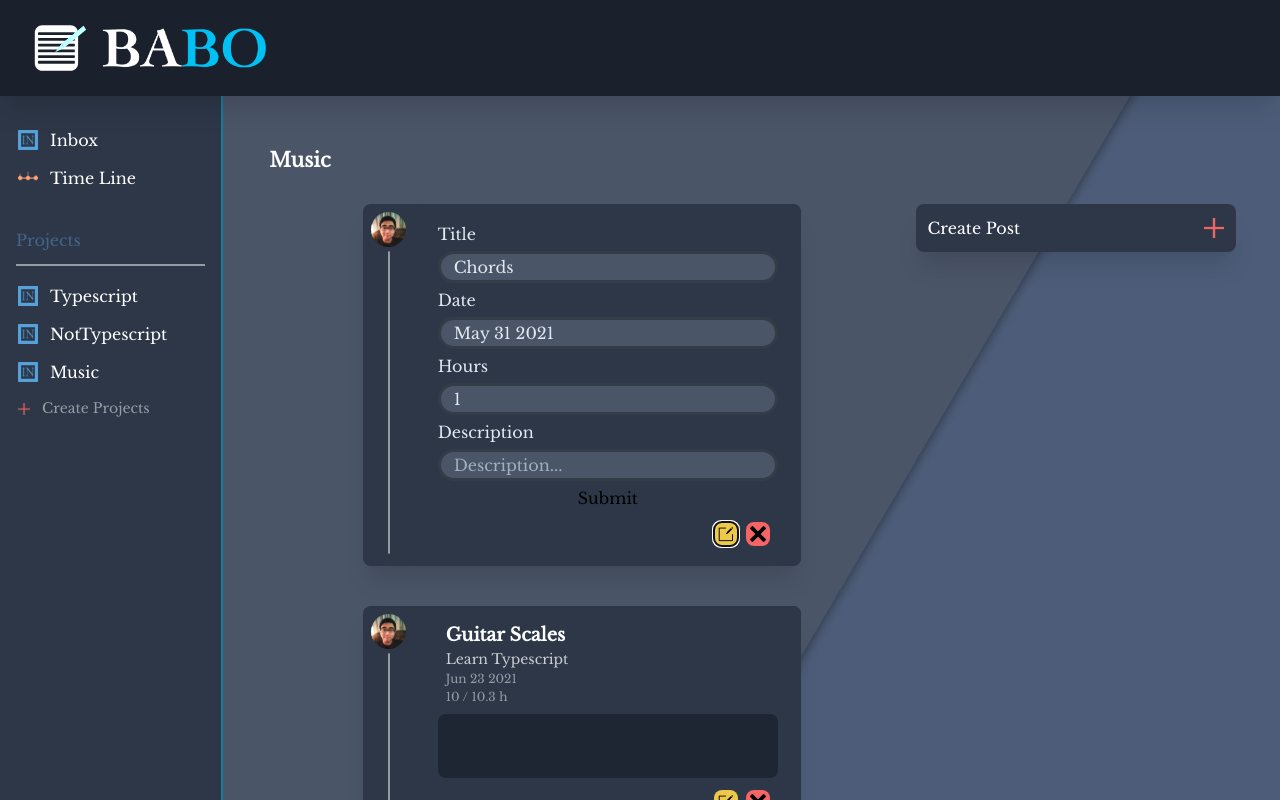
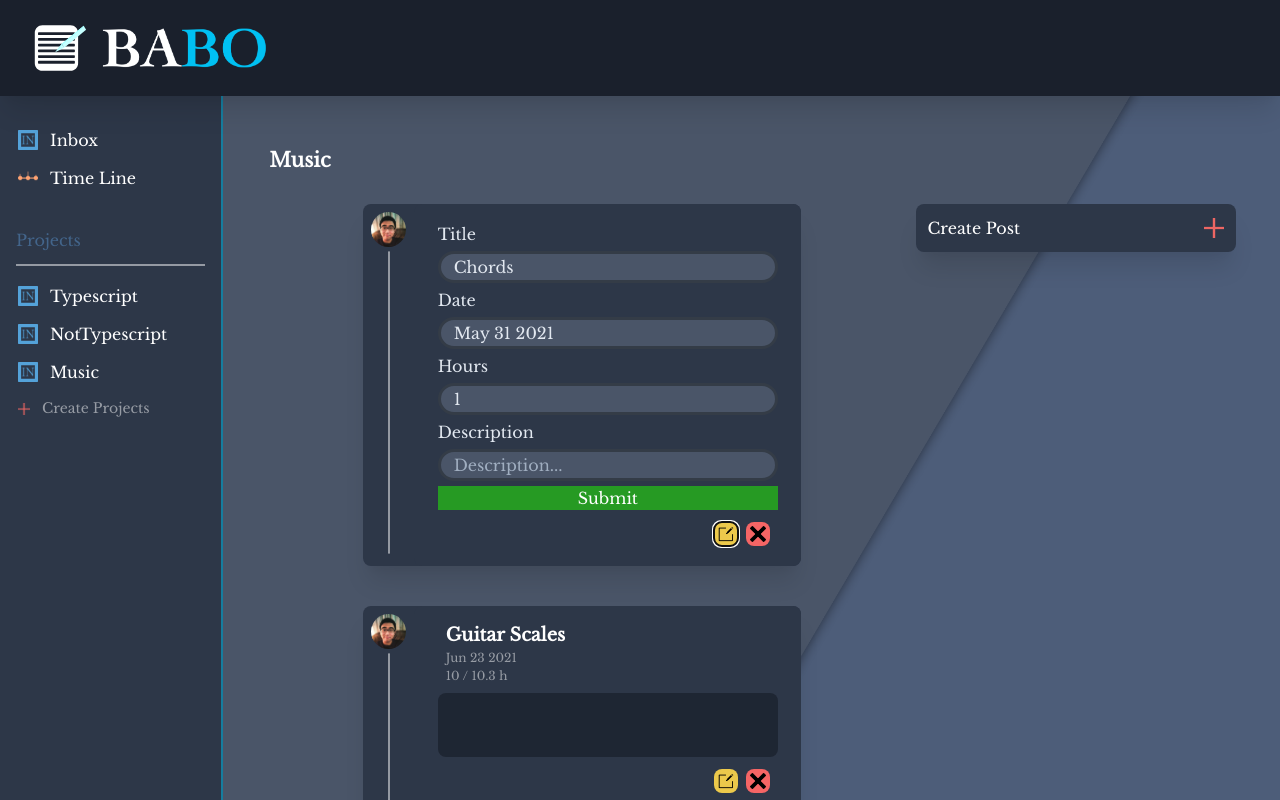
Before and after one commit to JamesTLopez/Babo, a React (Create React App) app: page /dashboard/projects/Music in a window 1280 px wide. Both pictures are taken after a click on the button 725 px from the left and 400 px from the top of the page. Built offline with nearby package versions, Linux system fonts and the light colour scheme; a web font is replaced by a local one.

Commit message:
update post functionality

```diff
--- a/src/assets/App.css
+++ b/src/assets/App.css
@@ -599,6 +599,10 @@ body,
   background-color: rgba(74, 85, 104, var(--bg-opacity));
 }
 
+.updatepost form button {
+  background-color: rgba(36, 189, 22, 0.74);
+}
+
 .header-background {
   background-size: cover;
   background-position: center center;
--- a/src/assets/App.scss
+++ b/src/assets/App.scss
@@ -429,6 +429,9 @@ body,
       color:#e2e8f0;
       background-color: rgba(74, 85, 104, var(--bg-opacity))
     }
+    button{
+      background-color: rgba(36, 189, 22, 0.74);
+    }
   }
 }
 
--- a/src/components/posts/Post.tsx
+++ b/src/components/posts/Post.tsx
@@ -1,4 +1,4 @@
-import React, { useEffect, useState } from "react";
+import React, {  useState } from "react";
 import ProfilesPic from "../../images/pro.jpg";
 import Edit from "../../images/edit.png";
 import Delete from "../../images/delete.png";
@@ -8,6 +8,7 @@ import { Consumer } from "../../context/context";
 import UpdatePost from "./UpdatePost";
 
 interface postValues {
+  id:number;
   title: string;
   hours: number;
   date: string;
@@ -15,7 +16,7 @@ interface postValues {
   dispatch?: () => void;
 }
 
-const Post: React.FC<postValues> = ({
+const Post: React.FC<postValues> = ({id,
   title,
   hours,
   date,
@@ -24,38 +25,17 @@ const Post: React.FC<postValues> = ({
 }) => {
   let [activate, setActivate] = useState<boolean>(false);
   let [deletes, setDelete] = useState<boolean>(true);
-  let [postValues, setPost] = useState<postValues>({
+  let [postValues, ] = useState<postValues>({
+    id:id,
     title: title,
     hours: hours,
     date: date,
     description: description,
   });
-  let [wordCount, setWordCount] = useState<number>(0);
 
-  let { id }: any = useParams();
 
-  useEffect(() => {
-    if (postValues.description?.length !== undefined) {
-      setWordCount(postValues.description.length);
-    }
-  }, [postValues.description]);
+  let { projectName }: any = useParams();
 
-  const words = (e: React.ChangeEvent<HTMLTextAreaElement>) => {
-    if (e.target.value.length >= 255) {
-      alert("Too many characters in description");
-      setActivate(!activate);
-    }
-    setPost({
-      title: postValues.title,
-      hours: postValues.hours,
-      date: postValues.date,
-      description: e.target.value,
-      dispatch: dispatch,
-    });
-    console.log(e.target.value);
-
-    setWordCount(e.target.value.length);
-  };
 
   return (
     <Consumer>
@@ -83,7 +63,7 @@ const Post: React.FC<postValues> = ({
                             {postValues.title}
                           </h2>
                           <h2 className="text-sm opacity-75">
-                            Learn Typescript
+                            {projectName}
                           </h2>
                           <h2 className="opacity-50">{postValues.date}</h2>
                           <h2 className="opacity-50">
@@ -99,7 +79,7 @@ const Post: React.FC<postValues> = ({
                       </div>
                     </>
                   ) : (
-                    <UpdatePost Title={postValues.title} Date={postValues.date} Hours={postValues.hours} Description={postValues.description}/>
+                    <UpdatePost id={postValues.id} title={postValues.title} date={postValues.date} hours={postValues.hours} description={postValues.description}/>
                   )}
 
                   <div className="w-11/12 flex py-2 px-1">
@@ -122,7 +102,7 @@ const Post: React.FC<postValues> = ({
                           onClick={() => {
                             setDelete(!deletes);
                             dispatch({
-                              title: id,
+                              title: projectName,
                               payload: `${postValues.title}`,
                               type: "DELETE_POST",
                             });
--- a/src/components/posts/Posts.tsx
+++ b/src/components/posts/Posts.tsx
@@ -22,7 +22,7 @@ const Posts: React.FC = () => {
                 className="flex items-center flex-col w-full"
                 key={post.title}
               >
-                <Post title={post.title} hours={post.hours} date={post.date} />
+                <Post id={post.id} title={post.title} hours={post.hours} date={post.date} />
               </div>
             ))}
           </div>
--- a/src/components/posts/UpdatePost.tsx
+++ b/src/components/posts/UpdatePost.tsx
@@ -1,44 +1,75 @@
 import React from "react";
 import { Formik, Form, Field } from "formik";
+import { Consumer } from "../../context/context";
+import { useParams } from "react-router-dom";
 
 interface postKeyValues {
-    Title: string;
-    Date:string;
-    Hours:number;
-    Description?:string;
+  id: number;
+  title: string;
+  date: string;
+  hours: number;
+  description?: string;
 }
 
-const UpdatePost: React.FC<postKeyValues> = ({Title,Date,Hours,Description}) => {
-  const initialValues: postKeyValues = { Title: Title,Date:Date,Hours:Hours,Description:Description };
+const UpdatePost: React.FC<postKeyValues> = ({
+  id,
+  title,
+  date,
+  hours,
+  description,
+}) => {
+  const initialValues: postKeyValues = {
+    id: id,
+    title: title,
+    date: date,
+    hours: hours,
+    description: description,
+  };
 
+  let a: any = useParams();
+
+  return (
+    <Consumer>
+      {({ dispatch }) => {
         return (
           <div className="updatepost">
             <Formik
               initialValues={initialValues}
               onSubmit={(values, actions) => {
-          console.log({ values, actions });
-
-          alert(JSON.stringify(values, null, 2));
+                dispatch({
+                  title: a.id,
+                  id:id,
+                  type: "UPDATE_POST",
+                  payload: values,
+                });
 
                 actions.setSubmitting(false);
               }}
             >
               <Form>
                 <label htmlFor="Title">Title</label>
-          <Field id="Title" name="Title" placeholder="title" />
+                <Field id="title" name="title" placeholder="title" />
                 <label htmlFor="Date">Date</label>
-          <Field id="Date" name="Date" placeholder="date..." />
+                <Field id="date" name="date" placeholder="date..." />
                 <label htmlFor="Hours">Hours</label>
-          <Field id="Hours" name="Hours" placeholder="hours..." />
+                <Field id="hours" name="hours" placeholder="hours..." />
                 <label htmlFor="Description">Description</label>
-          <Field id="Description" name="Description" placeholder="Description..." />
+                <Field
+                  id="description"
+                  name="description"
+                  placeholder="Description..."
+                />
 
-
-          <button type="submit">Submit</button>
+                <button className="text-white" type="submit">
+                  Submit
+                </button>
               </Form>
             </Formik>
           </div>
         );
+      }}
+    </Consumer>
+  );
 };
 
 export default UpdatePost;
--- a/src/context/context.tsx
+++ b/src/context/context.tsx
@@ -42,16 +42,27 @@ export const projectsReducer = (state: any, action: any) => {
     case "UPDATE_POST":
 
 
-      let changedPost = state.allProjects.map((x: any) => {
-        if (x.title === action.payload.title) {
-          let news = { ...x };
-          console.log(news);
-          return news;
-        } else {
+      let changedPost = state.allProjects.filter((x: any) => x.title === action.title)[0].posts;
+      let feak = changedPost.map((x:any) => {
+        if(x.id === action.id){
+
+          return action.payload
+        }else{
+          return x
+        }
+      })
+
+        state.allProjects.map((x:any) =>{
+        if(x.title === action.title){
+            x.posts = feak;
+          return x
+        }else{
+
           return x;
         }
-      });
-      // console.log(changedPost)
+
+      })
+
 
       return {
         ...state
```
Also changed, not shown: 1 other file (tests, documents, lock files or other folders). Lines whose indentation alone changed are shown as unchanged.
